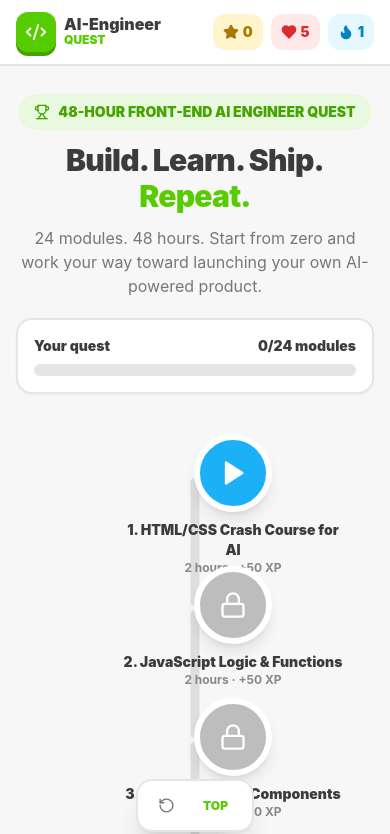
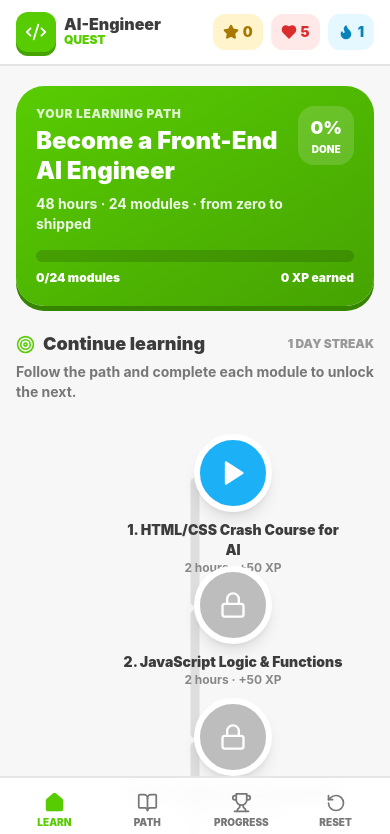
Before and after one commit to swarajbhave2105-web/AI-Engineer-Quest, a Next.js app: page / in a window 390 px wide. Shown: the top 834 px of the page. Built offline with nearby package versions, Linux system fonts and the light colour scheme.

Commit message:
UI: make AI Engineer Quest feel more like a mobile learning app

```diff
--- a/app/page.tsx
+++ b/app/page.tsx
@@ -1,44 +1,29 @@
 'use client';
-import { useState } from 'react';
-import { RotateCcw, Trophy, Clock } from 'lucide-react';
+import {useState} from 'react';
+import {Home as HomeIcon,RotateCcw,Trophy,BookOpen,Target} from 'lucide-react';
 import Header from '@/components/Header';
 import ProgressPath from '@/components/ProgressPath';
 import ModuleModal from '@/components/ModuleModal';
 import LessonView from '@/components/LessonView';
-import { useStore } from '@/store/useStore';
-
-export default function Home() {
-  const [selected, setSelected] = useState<any | null>(null);
-  const [active, setActive] = useState<any | null>(null);
-  const { completedModules, reset } = useStore();
-  const completed = completedModules.length;
-  const progress = Math.round((completed / 24) * 100);
-  if (active) return <LessonView module={active} onDone={() => {
-    useStore.getState().completeModule(active.id, active.xpReward);
-    setActive(null); setSelected(null);
-  }} />;
-  return <>
-    <Header />
-    <main>
-      <section className="mx-auto max-w-[600px] px-4 pb-2 pt-7 text-center">
-        <div className="mb-3 inline-flex items-center gap-2 rounded-full bg-[#E9F9DF] px-4 py-2 text-sm font-black text-[#46A302]">
-          <Trophy size={16} /> 48-HOUR FRONT-END AI ENGINEER QUEST
-        </div>
-        <h1 className="text-3xl font-black tracking-tight md:text-4xl">Build. Learn. Ship. <span className="text-[#58CC02]">Repeat.</span></h1>
-        <p className="mx-auto mt-3 max-w-md leading-6 text-[#777]">24 modules. 48 hours. Start from zero and work your way toward launching your own AI-powered product.</p>
-        <div className="mt-5 rounded-2xl border-2 border-[#E5E5E5] bg-white p-4 text-left shadow-sm">
-          <div className="mb-2 flex justify-between text-sm font-black"><span>Your quest</span><span>{completed}/24 modules</span></div>
-          <div className="h-3 overflow-hidden rounded-full bg-[#E5E5E5]"><div className="h-full rounded-full bg-[#58CC02] transition-all" style={{width:`${progress}%`}} /></div>
-        </div>
-      </section>
-      <ProgressPath completed={completedModules} onSelect={setSelected} />
-    </main>
-    <footer className="fixed bottom-3 left-1/2 z-30 flex -translate-x-1/2 items-center gap-2 rounded-2xl border-2 border-[#E5E5E5] bg-white px-3 py-2 shadow-xl">
-      <span className="hidden text-xs font-bold text-[#777] sm:inline"><Clock size={14} className="mr-1 inline" /> Your progress is saved automatically</span>
-      <button onClick={() => { if (confirm('Reset all quest progress?')) reset(); }} className="rounded-xl p-2 text-[#777] hover:bg-[#F0F0F0]" title="Reset progress"><RotateCcw size={17} /><span className="sr-only">Reset progress</span></button>
-      <button onClick={() => window.scrollTo({top:0,behavior:'smooth'})} className="rounded-xl px-3 py-2 text-xs font-black uppercase text-[#58CC02]">Top</button>
-    </footer>
-    <ModuleModal module={selected} locked={!!selected && selected.id > 1 && !completedModules.includes(selected.id - 1)}
-      onClose={() => setSelected(null)} onStart={() => { setActive(selected); setSelected(null); }} />
-  </>;
+import {useStore} from '@/store/useStore';
+export default function Home(){
+ const [selected,setSelected]=useState<any|null>(null),[active,setActive]=useState<any|null>(null);
+ const {completedModules,reset,xp,streak}=useStore(); const completed=completedModules.length,progress=Math.round(completed/24*100);
+ if(active)return <LessonView module={active} onDone={()=>{useStore.getState().completeModule(active.id,active.xpReward);setActive(null);setSelected(null)}}/>;
+ return <div className="app-shell"><Header/><main className="app-container">
+  <section className="px-4 pb-1 pt-5"><div className="rounded-[28px] bg-gradient-to-br from-[#58CC02] to-[#46A302] p-5 text-white shadow-[0_5px_0_#358500]">
+   <div className="flex items-start justify-between gap-3"><div><div className="mb-1 text-xs font-black uppercase tracking-wider text-white/80">Your learning path</div><h1 className="text-2xl font-black leading-tight">Become a Front-End AI Engineer</h1><p className="mt-2 text-sm font-bold leading-5 text-white/90">48 hours · 24 modules · from zero to shipped</p></div><div className="rounded-2xl bg-white/15 px-3 py-2 text-center"><div className="text-lg font-black">{progress}%</div><div className="text-[10px] font-black uppercase">done</div></div></div>
+   <div className="mt-4 h-3 overflow-hidden rounded-full bg-black/15"><div className="h-full rounded-full bg-white transition-all" style={{width:progress+'%'}}/></div><div className="mt-2 flex justify-between text-xs font-black"><span>{completed}/24 modules</span><span>{xp} XP earned</span></div>
+  </div></section>
+  <section className="px-4 pt-5"><div className="mb-1 flex items-center justify-between"><div className="flex items-center gap-2"><Target size={19} className="text-[#58CC02]"/><h2 className="text-lg font-black">Continue learning</h2></div><span className="text-xs font-black uppercase text-[#999]">{streak} day streak</span></div><p className="text-sm font-bold text-[#777]">Follow the path and complete each module to unlock the next.</p></section>
+  <ProgressPath completed={completedModules} onSelect={setSelected}/>
+ </main>
+ <nav className="fixed bottom-0 left-0 right-0 z-40 border-t-2 border-[#e5e5e5] bg-white/95 px-2 py-2 backdrop-blur"><div className="mx-auto flex max-w-[600px] items-center justify-around">
+  <button className="flex min-w-[68px] flex-col items-center gap-0.5 rounded-xl px-2 py-1.5 text-[#58CC02]"><HomeIcon size={21} fill="currentColor"/><span className="text-[10px] font-black uppercase">Learn</span></button>
+  <button onClick={()=>window.scrollTo({top:0,behavior:'smooth'})} className="flex min-w-[68px] flex-col items-center gap-0.5 rounded-xl px-2 py-1.5 text-[#777]"><BookOpen size={21}/><span className="text-[10px] font-black uppercase">Path</span></button>
+  <button onClick={()=>alert('Progress: '+completed+'/24 modules · '+xp+' XP')} className="flex min-w-[68px] flex-col items-center gap-0.5 rounded-xl px-2 py-1.5 text-[#777]"><Trophy size={21}/><span className="text-[10px] font-black uppercase">Progress</span></button>
+  <button onClick={()=>{if(confirm('Reset all quest progress?'))reset()}} className="flex min-w-[68px] flex-col items-center gap-0.5 rounded-xl px-2 py-1.5 text-[#777]"><RotateCcw size={20}/><span className="text-[10px] font-black uppercase">Reset</span></button>
+ </div></nav>
+ <ModuleModal module={selected} locked={!!selected&&selected.id>1&&!completedModules.includes(selected.id-1)} onClose={()=>setSelected(null)} onStart={()=>{setActive(selected);setSelected(null)}}/>
+ </div>
 }
```
